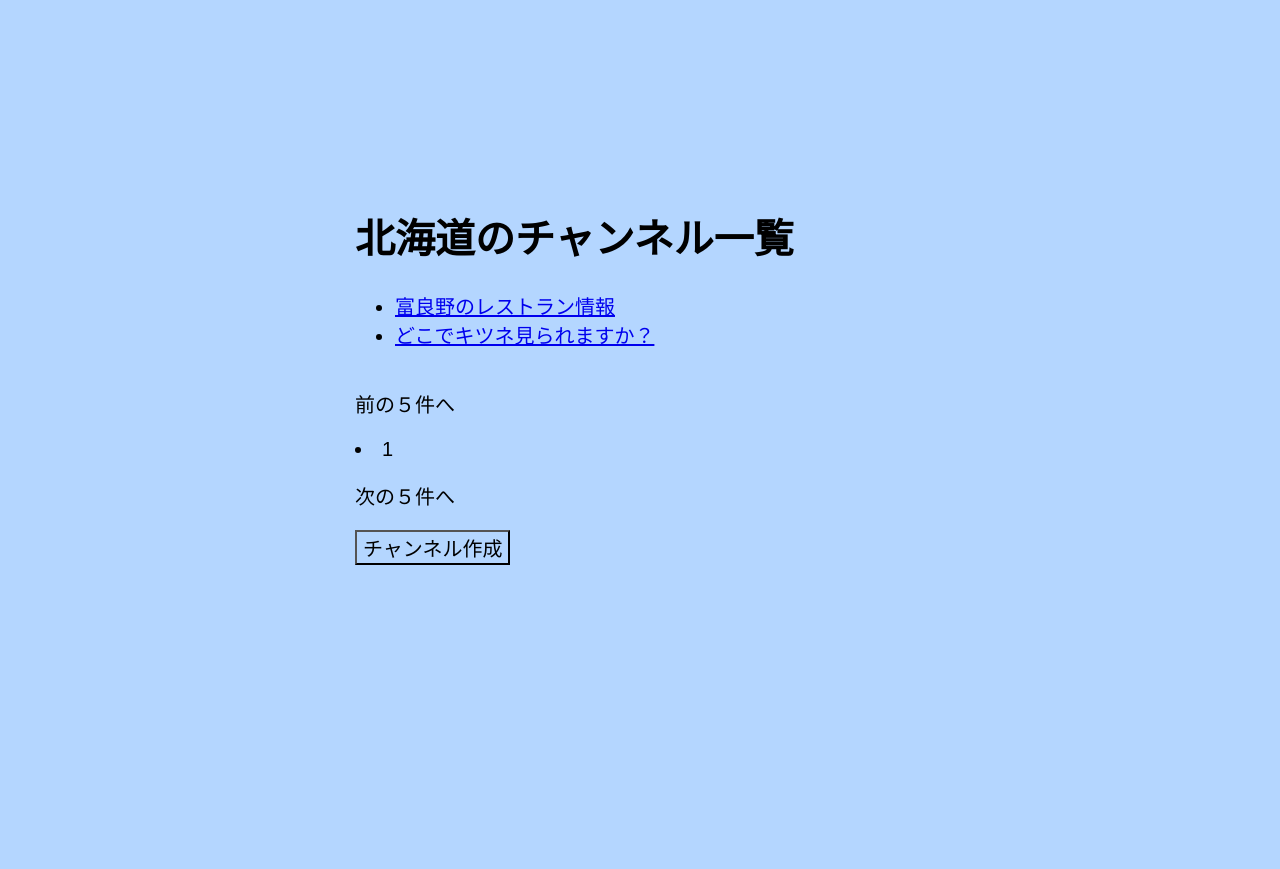
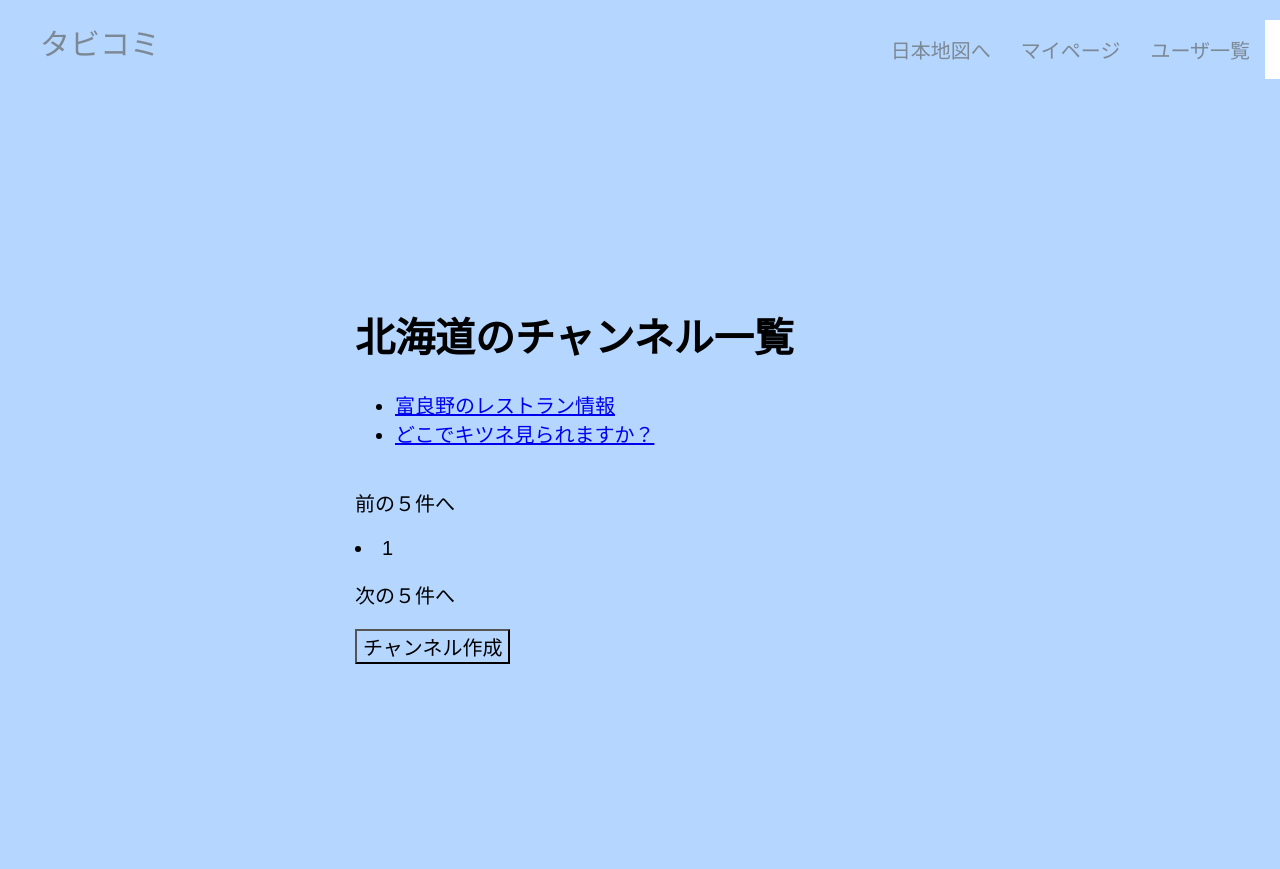
Before and after one commit to Hackathon-F-team/F-team, a Flask app: page /pref/1 in a window 1280 px wide. Shown: the top 869 px of the page. Before the commit the page ends 565 px from the top, so only its background shows below. Run offline with Flask 2, Linux system fonts and the light colour scheme; the visitor is signed in with stand-in values (Sample User, id 1); data comes from the database, SQL or seed files in the repository.

Commit message:
ヘッダーを作成

```diff
--- a/templates/pref.html
+++ b/templates/pref.html
@@ -15,6 +15,14 @@
 
   <body>
 
+    <div class="header">
+      <ul class="header-list">
+          <li class="applogo">タビコミ</li>
+          <li class="appname"><a href="/">日本地図へ</a></li>
+          <li class="appname"><a href="/my_info/{{uid}}">マイページ</a></li>
+          <li class="appname"><a href="/users">ユーザ一覧</a></li>
+      </ul>
+    </div>
 
 
   <div class="main-container channelpage">
@@ -29,13 +37,13 @@
           <!-- 一覧を表示させる -->
 
           <ul class="channel-box"></ul>
-      <dov class="５件ずつ表示">
+      <div class="５件ずつ表示">
         <div class="pagination-container">
           <p id="prev">前の５件へ
           <p class="pagination">
           <p id="next">次の５件へ</p>
         </div>
-      </dov>
+      </div>
 
 
           <!-- チャンネル追加ページへのリンク -->
```
